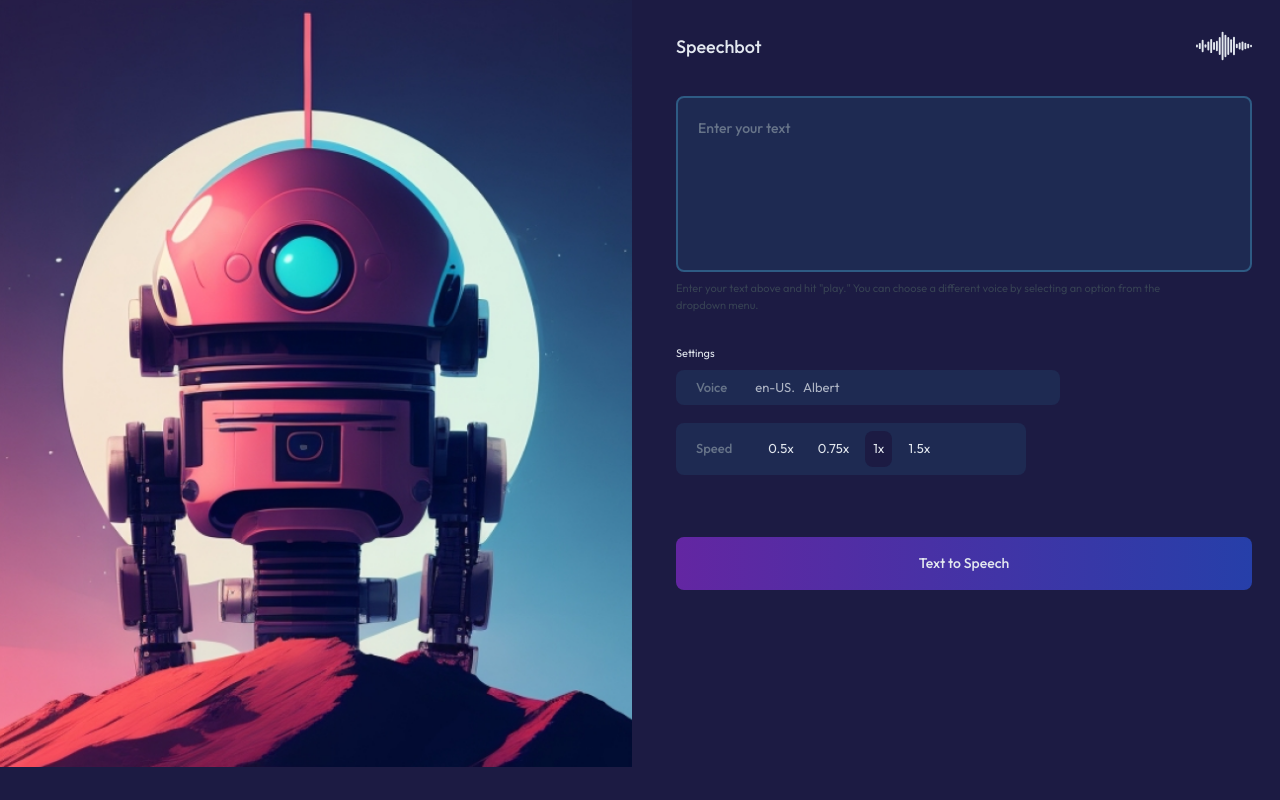
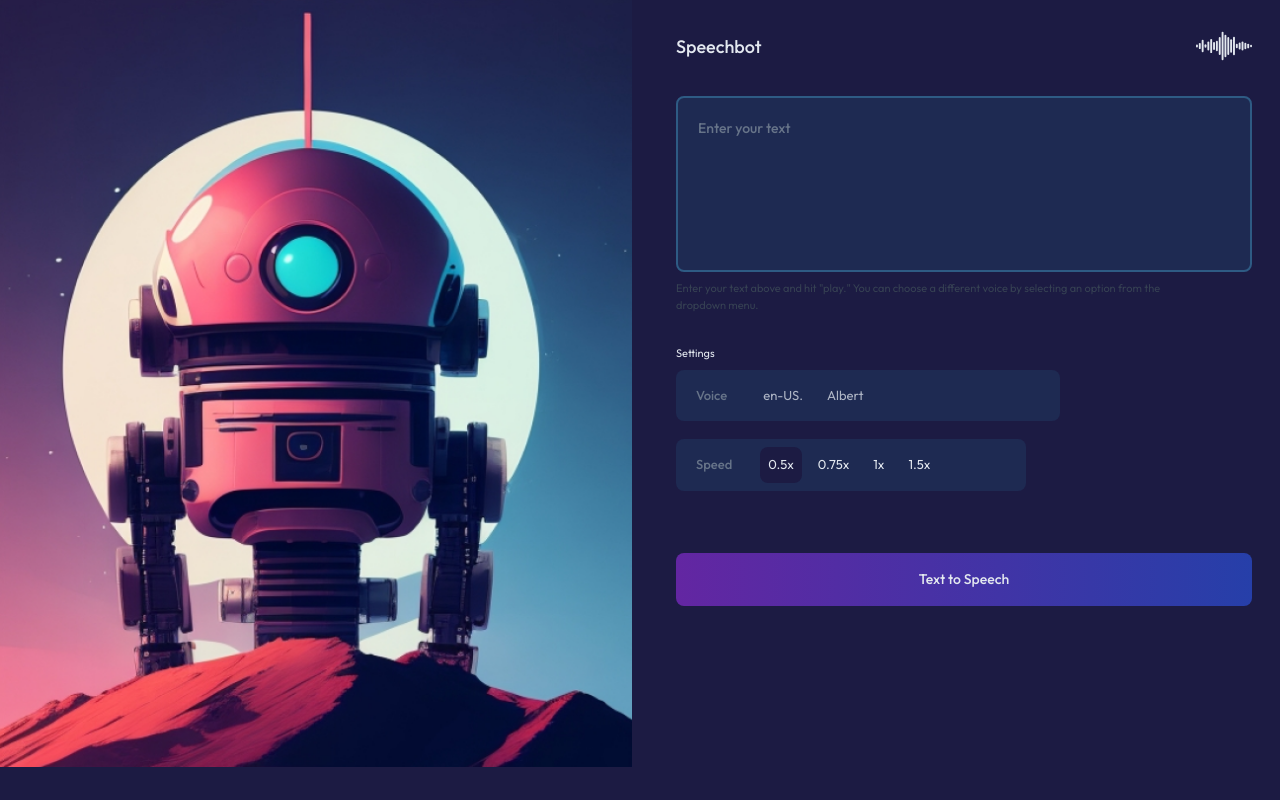
Before and after one commit to EdiedRamos/devchallenges, a Next.js app: page /basic-text-to-speech in a window 1280 px wide. Built offline with nearby package versions, Linux system fonts and the light colour scheme.

Commit message:
feat: update initial speed rate and voice contrl loading text padding

```diff
--- a/src/app/basic-text-to-speech/(components)/voiceControl.tsx
+++ b/src/app/basic-text-to-speech/(components)/voiceControl.tsx
@@ -23,7 +23,7 @@ export function VoiceControl() {
           ))}
         </select>
       ) : (
-        <p className="animate-pulse text-ts-white">en-US.</p>
+        <p className="animate-pulse text-ts-white p-2">en-US.</p>
       )}
       {currentVoices ? (
         <select
@@ -35,7 +35,7 @@ export function VoiceControl() {
           ))}
         </select>
       ) : (
-        <p className="animate-pulse text-ts-white">Albert</p>
+        <p className="animate-pulse text-ts-white p-2">Albert</p>
       )}
     </div>
   );
--- a/src/app/basic-text-to-speech/(context)/SpeechProvider.tsx
+++ b/src/app/basic-text-to-speech/(context)/SpeechProvider.tsx
@@ -16,7 +16,7 @@ import { SPEED } from "../(data)";
 
 export const SpeechProvider = ({ children }: PropsWithChildren) => {
   const [text, setText] = useState<string>("");
-  const [speed, setSpeed] = useState<Speed>(SPEED[2]);
+  const [speed, setSpeed] = useState<Speed>(SPEED[0]);
 
   const [voices, setVoices] = useState<Voices>();
   const [currentVoices, setCurrentVoices] = useState<SpeechSynthesisVoice[]>();
```
